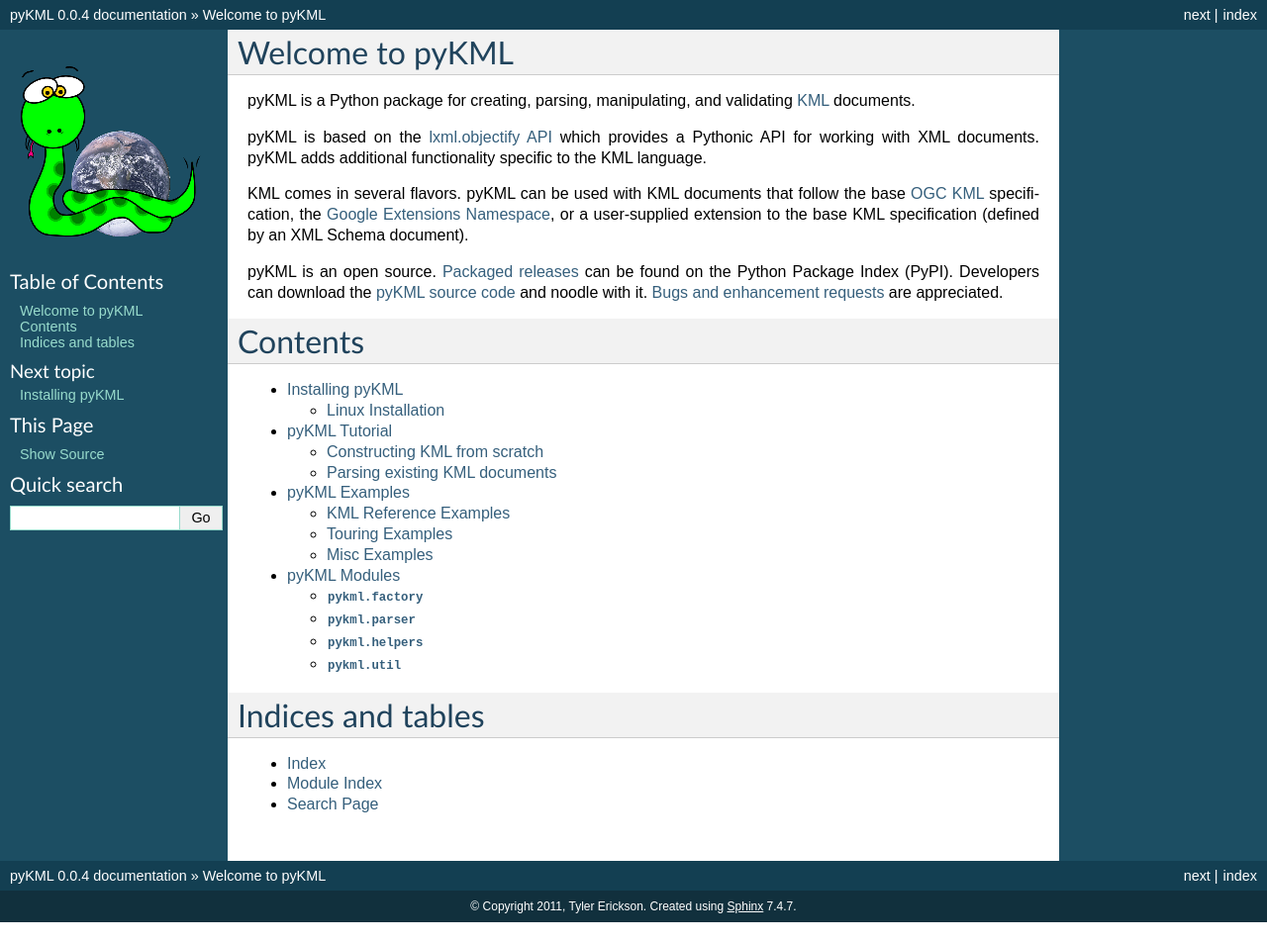
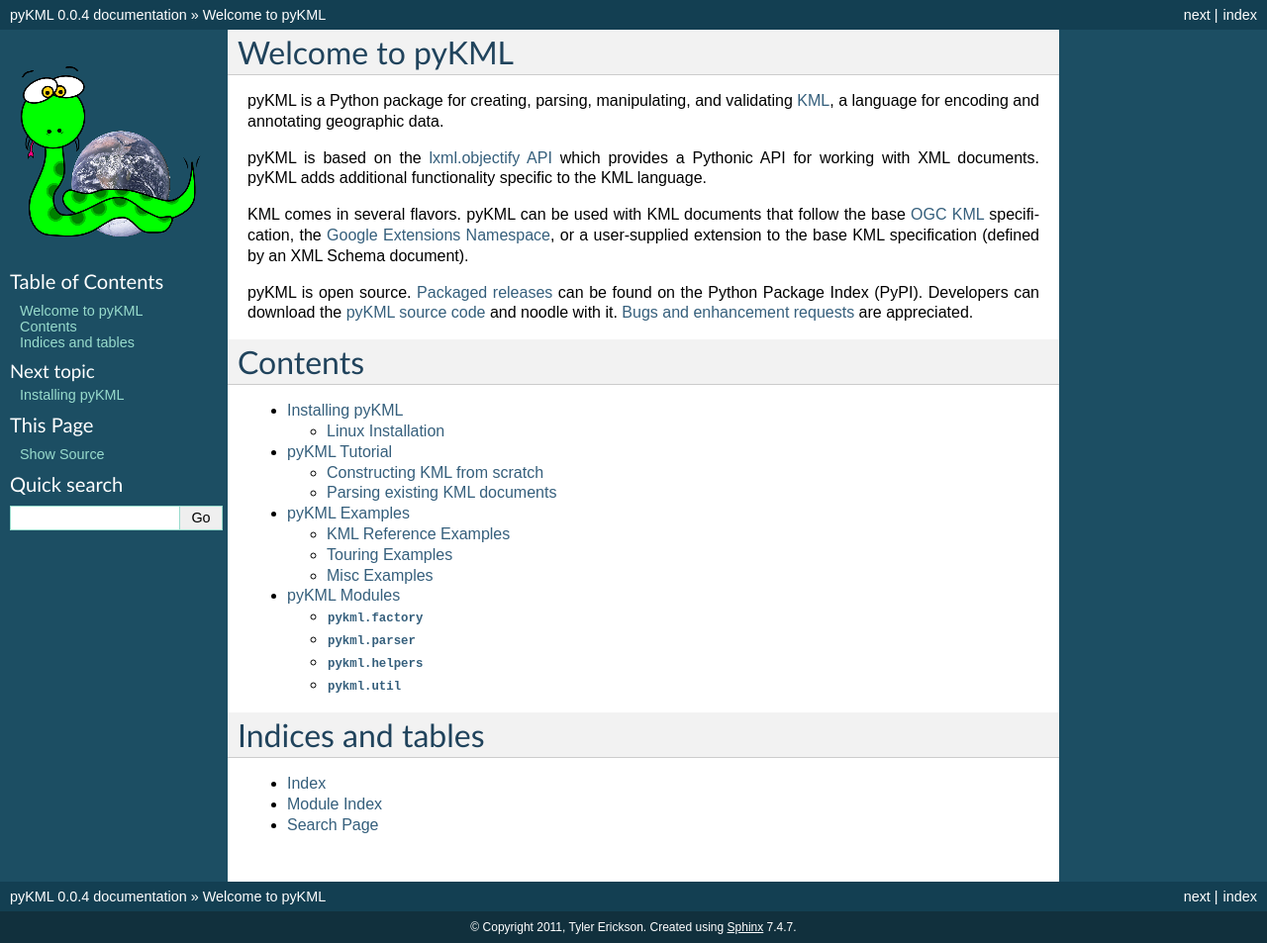
Before and after one commit to pykml/pykml, a Sphinx documentation site: the page built from docs/source/index.rst, in a window 1280 px wide. Shown: the whole page at 99% size. Built offline with Sphinx 7.4.7, drawn with Linux system fonts in a browser that asks for light colours; formulas are drawn with MathJax 3; before the commit the page ends 932 px from its top, so only the background shows below that.

Commit message:
minor content edit

```diff
--- a/docs/source/index.rst
+++ b/docs/source/index.rst
@@ -7,7 +7,7 @@
 ================
 
 pyKML is a Python package for creating, parsing, manipulating, and validating
-KML_ documents.
+KML_, a language for encoding and annotating geographic data.
 
 pyKML is based on the `lxml.objectify API`_ which provides a Pythonic API
 for working with XML documents.  pyKML adds additional functionality specific
@@ -18,7 +18,7 @@
 or a user-supplied extension to the base KML specification (defined by an XML
 Schema document).
 
-pyKML is an open source.
+pyKML is open source.
 `Packaged releases`_ can be found on the
 Python Package Index (PyPI).
 Developers can download the `pyKML source code`_ and noodle with it.
```
